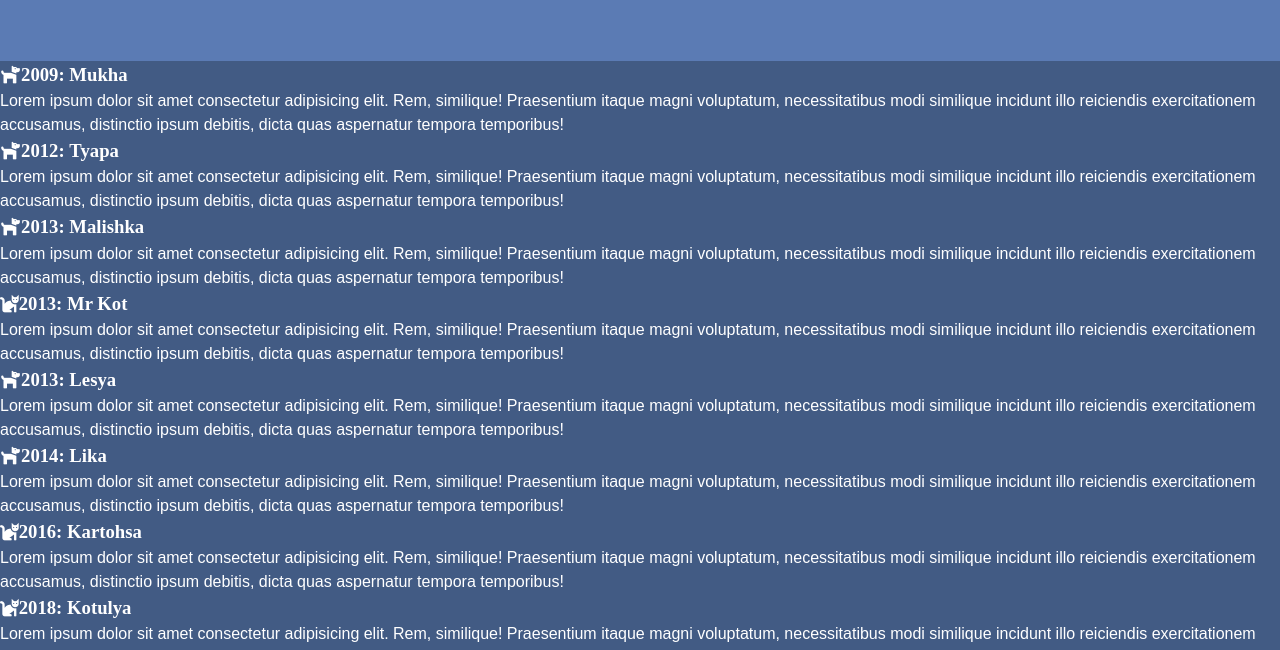
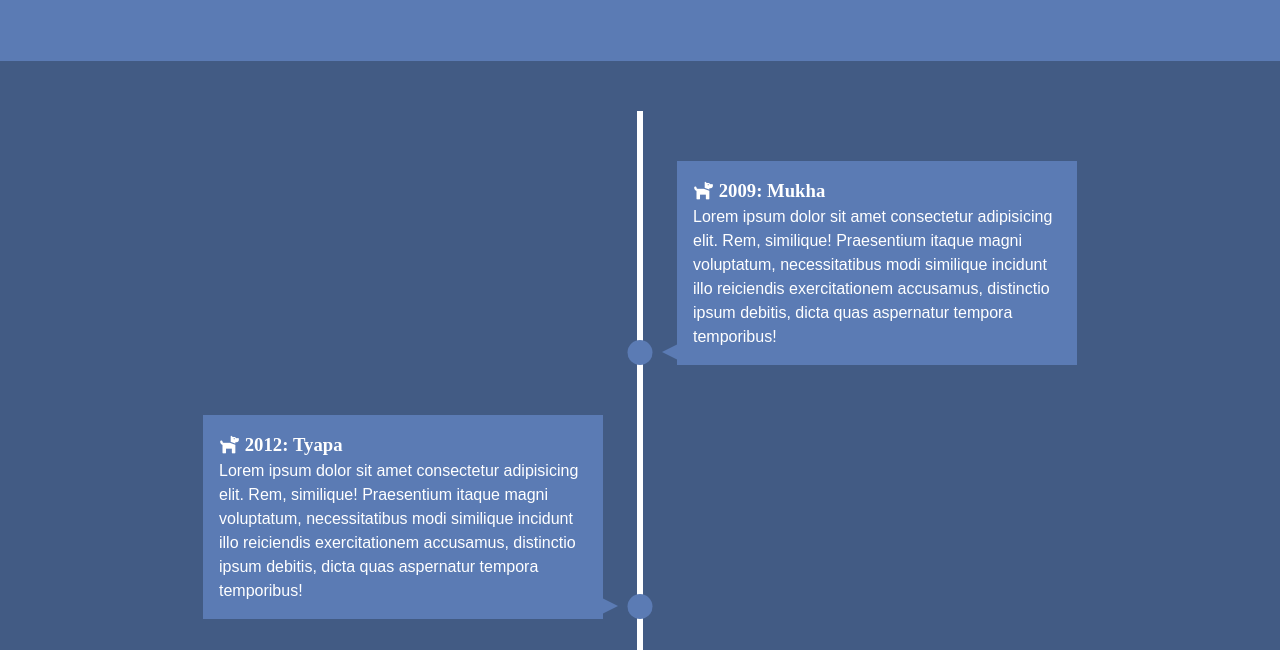
Before and after one commit to iamZlatika/my-pets-timeline, a plain HTML site: page index.html in a window 1280 px wide. Shown: the part 150-800 px from the top of the page. Drawn offline with Linux system fonts and the light colour scheme.

Commit message:
Create progress bar and arrows. Style li

```diff
--- a/style.css
+++ b/style.css
@@ -1,30 +1,91 @@
-:root{
+:root {
   --primary-color: #425b84;
   --secondary-color: #5b7bb4;
   --max-width: 1100px;
 }
 
-*{
+* {
   margin: 0;
   padding: 0;
   box-sizing: border-box;
 }
-body{
-    font: normal 1rem/1.5 'Arial', sans-serif;
+body {
+  font: normal 1rem/1.5 "Arial", sans-serif;
   background: var(--primary-color);
   color: #fff;
   overflow-x: hidden;
   padding-bottom: 50px;
 }
-#main-header{
+#main-header {
   background-color: var(--secondary-color);
   padding: 4rem 0;
 }
-.container{
+.container {
   max-width: var(--max-width);
   margin: 0 auto;
   text-align: center;
 }
-h1{
+h1 {
   font-size: 2.3rem;
 }
+#timeline {
+  background: var(--primary-color);
+  padding: 50px 0;
+}
+#timeline ul li {
+  list-style: none;
+  position: relative;
+  width: 6px;
+  margin: 0 auto;
+  padding-top: 50px;
+  background: #fff;
+}
+#timeline ul li div {
+  position: relative;
+  bottom: 0;
+  width: 400px;
+  padding: 1rem;
+  background: var(--secondary-color);
+  transition: all 0.5s ease-in-out;
+}
+
+#timeline ul li:nth-child(odd) div {
+  left: 40px;
+}
+#timeline ul li:nth-child(even) div {
+  left: -434px;
+}
+
+#timeline ul li:after {
+  content: "";
+  position: absolute;
+  left: 50%;
+  bottom: 0;
+  width: 25px;
+  height: 25px;
+  background: var(--secondary-color);
+  transform: translateX(-50%);
+  border-radius: 50%;
+  transition: background 0.5s ease-in-out;
+}
+
+#timeline div::before {
+  content: "";
+  position: absolute;
+  bottom: 5px;
+  width: 0;
+  height: 0;
+  border-style: solid;
+}
+
+#timeline ul li:nth-child(odd) div:before {
+  left: -15px;
+  border-width: 8px 16px 8px 0;
+  border-color: transparent var(--secondary-color) transparent;
+}
+
+#timeline ul li:nth-child(even) div:before {
+  right: -15px;
+  border-width: 8px 0 8px 16px;
+  border-color: transparent transparent transparent var(--secondary-color);
+}
```
Also changed, not shown: index.html (+8 -8 lines). Lines whose indentation alone changed are shown as unchanged.
